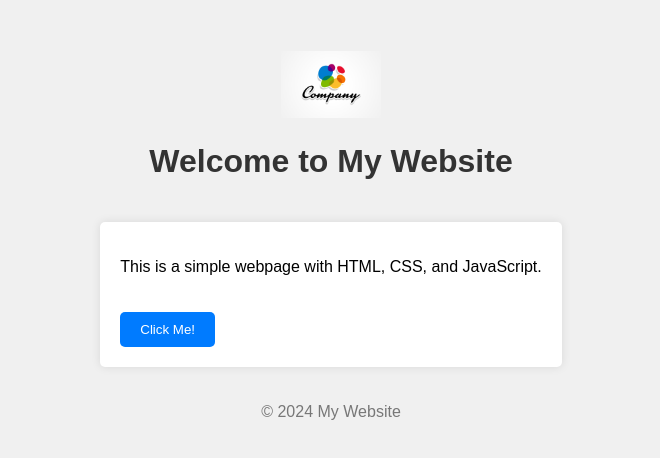
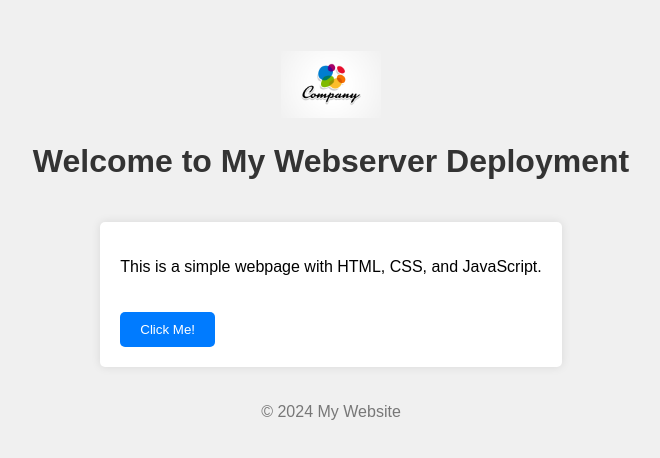
Before and after one commit to dipanshur/webserver-9am, a plain HTML site: page index.html in a window 1280 px wide. Shown: the part 156-614 px from the top of the page, without its empty margins (309-969 px from the left). Drawn offline with Linux system fonts and the light colour scheme.

Commit message:
new website

```diff
--- a/index.html
+++ b/index.html
@@ -9,7 +9,7 @@
 <body>
     <header>
         <img src="images/logo.png" alt="Logo" id="logo">
-        <h1>Welcome to My Website</h1>
+        <h1>Welcome to My Webserver Deployment</h1>
     </header>
     <main>
         <p>This is a simple webpage with HTML, CSS, and JavaScript.</p>
```
